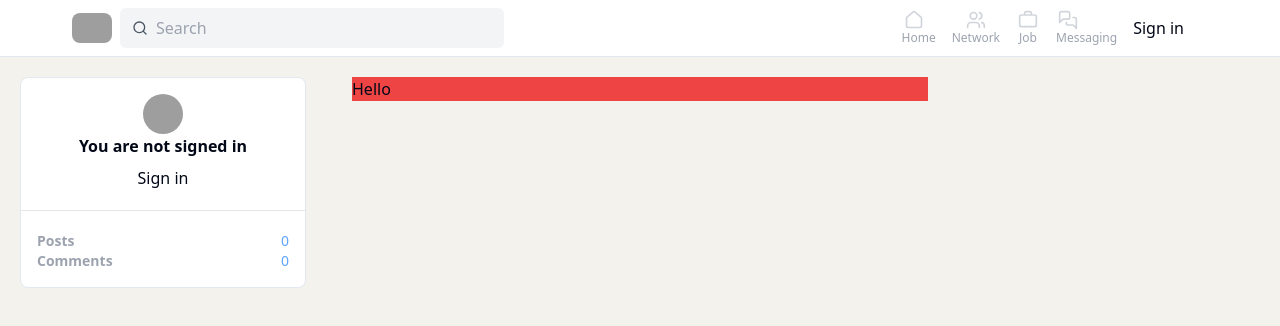
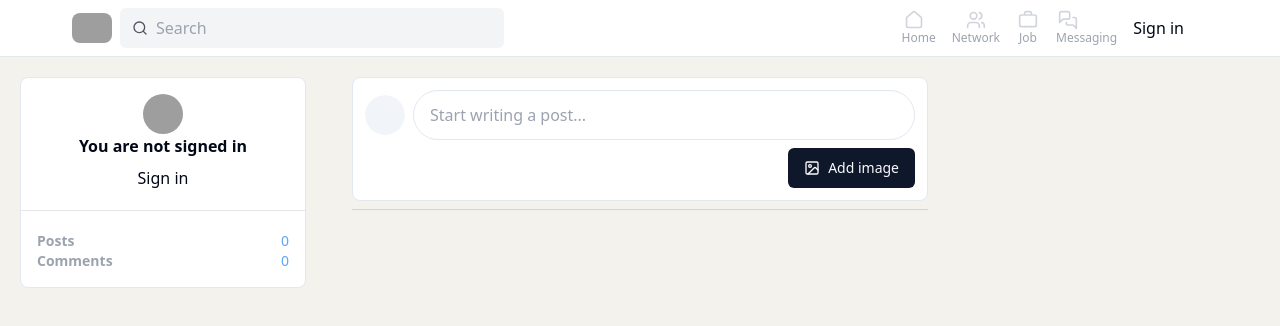
Before and after one commit to ppremraj697/social-media-app-nextjs, a Next.js app: page / in a window 1280 px wide. Shown: the top 326 px of the page. Built offline with nearby package versions, Linux system fonts and the light colour scheme; no server answers; grey boxes are pictures that could not be loaded.

Commit message:
Built complete Post Form Component and Implemented Next.js 14 Server Actions(1/2)

```diff
--- a/app/page.tsx
+++ b/app/page.tsx
@@ -1,3 +1,4 @@
+import PostForm from "@/components/PostForm";
 import UserInformation from "@/components/UserInformation";
 
 export default function Home() {
@@ -8,8 +9,7 @@ export default function Home() {
       </section>
 
       <section className="col-span-full md:col-span-6 xl:col-span-4 xl:max-w-xl mx-auto w-full">
-        <div className="bg-red-500">Hello</div>
-        {/* PostForm */}
+        <PostForm />
         {/* PostFeed */}
       </section>
 
--- /dev/null
+++ b/components/PostForm.tsx
@@ -0,0 +1,95 @@
+'use client'
+
+import { useUser } from "@clerk/nextjs"
+import { Avatar, AvatarFallback, AvatarImage } from "./ui/avatar"
+import { Button } from "./ui/button";
+import { ImageIcon, XIcon } from "lucide-react";
+import { useRef, useState } from "react";
+
+const PostForm = () => {
+
+    const ref = useRef<HTMLFormElement>(null);
+    const fileInputRef = useRef<HTMLInputElement>(null);
+    const { user } = useUser();
+    const [preview, setPreview] = useState<string | null>(null);
+
+    const handlePostAction = async (formData: FormData) => {
+        const formDataCopy = formData;
+        ref.current?.reset();
+
+        const text = formDataCopy.get("postInput") as string;
+
+        if (!text.trim()) {
+            throw new Error("You must provide a post input");
+        }
+
+        setPreview(null);
+
+        try {
+            await createPostAction(formDataCopy);
+        } catch (error) {
+            console.log("Error creating post: ", error);
+        }
+    };
+
+    const handleImageChange = (event: React.ChangeEvent<HTMLInputElement>) => {
+        const file = event.target.files?.[0];
+        if (file) {
+            setPreview(URL.createObjectURL(file));
+        }
+    };
+
+    return (
+        <div className="mb-2">
+            <form ref={ref} action={(FormData) => {
+                //Handle form submission with server action
+                handlePostAction(FormData);
+                //Toast notification based on the promise above
+            }} className="p-3 bg-white rounded-lg border">
+                <div className="flex items-center space-x-2">
+                    <Avatar>
+                        <AvatarImage src={user?.imageUrl} />
+                        <AvatarFallback>
+                            {user?.firstName?.charAt(0)}
+                            {user?.lastName?.charAt(0)}
+                        </AvatarFallback>
+                    </Avatar>
+
+                    <input type="text" name="postInput" placeholder="Start writing a post..." className="flex-1 outline-none rounded-full py-3 px-4 border" />
+
+                    <input ref={fileInputRef} type="file" name="image" accept="image/*" hidden onChange={handleImageChange} />
+
+                    <button type="submit" hidden>Post</button>
+                </div>
+
+                {/* Preview conditional check */}
+
+                {preview && (
+                    <div className="mt-3">
+                        <img src={preview} alt="Preview" className="w-full object-cover" />
+                    </div>
+                )}
+
+                <div className="flex justify-end mt-2 space-x-2">
+                    <Button type="button" onClick={() => fileInputRef.current?.click()}>
+                        <ImageIcon className="mr-2" size={16} color="currentColor" />
+                        {preview ? "Change" : "Add"} image
+                    </Button>
+
+                    {/* Add a remove preview button */}
+                    {preview && (
+                        <Button variant="outline" type="button" onClick={() => setPreview(null)}>
+                            <XIcon className="mr-2" size={16} color="currentColor" />
+                            Remove Image
+                        </Button>
+                    )}
+                </div>
+
+            </form>
+
+            <hr className="mt-2 border-gray-300" />
+        </div>
+    )
+}
+
+export default PostForm
```
Also changed, not shown: actions/createPostAction.ts (added, +27 -0 lines).
